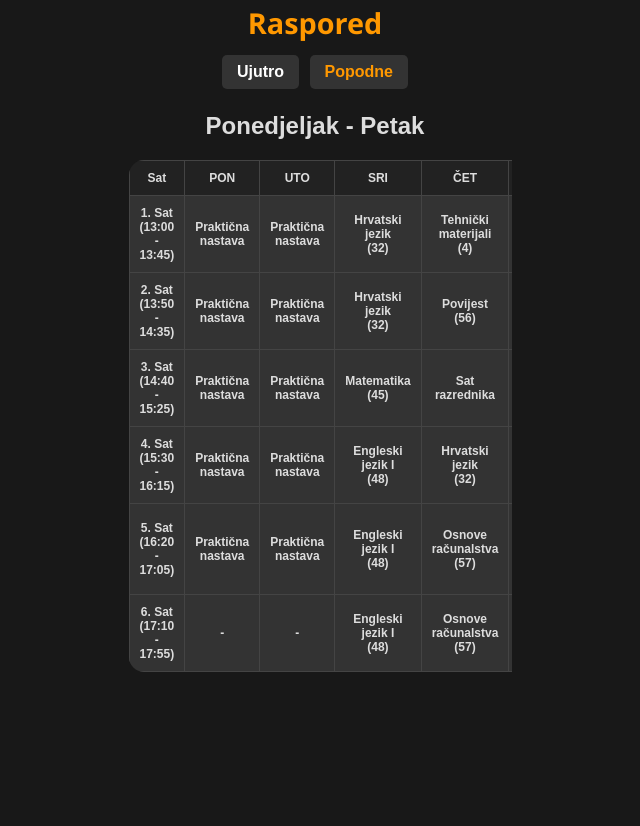
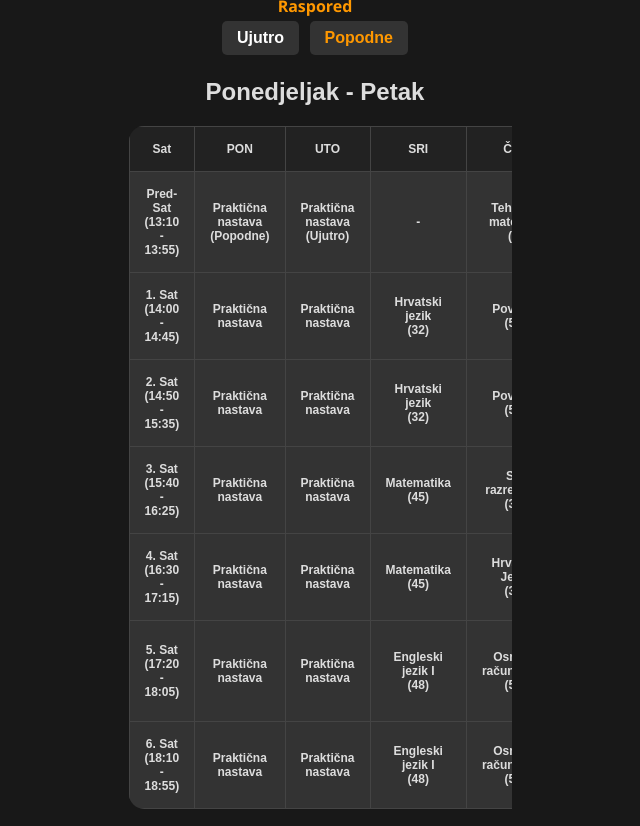
Before and after one commit to czenc/czenc.github.io, a plain HTML site: page index.html in a window 1280 px wide. Both pictures are taken after a click on the button "Popodne". Shown: the whole page, without its empty margins (325-965 px from the left). Drawn offline with Linux system fonts and the light colour scheme.

Commit message:
Ažuriranje tabele i dizajna prema specifikacijama

```diff
--- /dev/null
+++ b/discordbotad/package.json
@@ -0,0 +1,5 @@
+{
+  "dependencies": {
+    "discord.js": "^14.16.3"
+  }
+}
--- a/index.html
+++ b/index.html
@@ -33,8 +33,8 @@
         <tbody>
           <tr>
             <td>1. Sat (8:00 - 8:45)</td>
-            <td>Praktična nastava</td>
-            <td>Praktična nastava</td>
+            <td>Praktična nastava (Popodne)</td>
+            <td>Praktična nastava (Ujutro)</td>
             <td>Engleski jezik I<br>(48)</td>
             <td>Tehničko crtanje<br>(3)</td>
             <td>Tehnologija održavanja alatnih strojeva<br>(4)</td>
@@ -67,7 +67,7 @@
             <td>5. Sat (11:20 - 12:05)</td>
             <td>Praktična nastava</td>
             <td>Praktična nastava</td>
-            <td>Vjeronauk<br>(43)</td>
+            <td>Vjeronauk<br>(50)</td>
             <td>Hrvatski jezik<br>(32)</td>
             <td>Povijest<br>(56)</td>
           </tr>
@@ -75,7 +75,7 @@
             <td>6. Sat (12:10 - 12:55)</td>
             <td>Praktična nastava</td>
             <td>Praktična nastava</td>
-            <td>Tehničko crtanje<br>(3)</td>
+            <td>-</td>
             <td>Matematika<br>(45)</td>
             <td>Povijest<br>(56)</td>
           </tr>
@@ -107,15 +107,15 @@
         </thead>
         <tbody>
           <tr>
-            <td>1. Sat (13:00 - 13:45)</td>
-            <td>Praktična nastava</td>
-            <td>Praktična nastava</td>
-            <td>Hrvatski jezik<br>(32)</td>
+            <td>Pred-Sat (13:10 - 13:55)</td>
+            <td>Praktična nastava (Popodne)</td>
+            <td>Praktična nastava (Ujutro)</td>
+            <td>-</td>
             <td>Tehnički materijali<br>(4)</td>
             <td>Tehničko crtanje<br>(3)</td>
           </tr>
           <tr>
-            <td>2. Sat (13:50 - 14:35)</td>
+            <td>1. Sat (14:00 - 14:45)</td>
             <td>Praktična nastava</td>
             <td>Praktična nastava</td>
             <td>Hrvatski jezik<br>(32)</td>
@@ -123,23 +123,31 @@
             <td>Tehničko crtanje<br>(3)</td>
           </tr>
           <tr>
-            <td>3. Sat (14:40 - 15:25)</td>
+            <td>2. Sat (14:50 - 15:35)</td>
+            <td>Praktična nastava</td>
+            <td>Praktična nastava</td>
+            <td>Hrvatski jezik<br>(32)</td>
+            <td>Povijest<br>(56)</td>
+            <td>Vjeronauk<br>(50)</td>
+          </tr>
+          <tr>
+            <td>3. Sat (15:40 - 16:25)</td>
             <td>Praktična nastava</td>
             <td>Praktična nastava</td>
             <td>Matematika<br>(45)</td>
-            <td>Sat razrednika</td>
-            <td>Vjeronauk<br>(50)</td>
-          </tr>
-          <tr>
-            <td>4. Sat (15:30 - 16:15)</td>
-            <td>Praktična nastava</td>
-            <td>Praktična nastava</td>
-            <td>Engleski jezik I<br>(48)</td>
-            <td>Hrvatski jezik<br>(32)</td>
+            <td>Sat razrednika<br>(32)</td>
             <td>Tjelesna i zdravstvena kultura</td>
           </tr>
           <tr>
-            <td>5. Sat (16:20 - 17:05)</td>
+            <td>4. Sat (16:30 - 17:15)</td>
+            <td>Praktična nastava</td>
+            <td>Praktična nastava</td>
+            <td>Matematika<br>(45)</td>
+            <td>Hrvatski Jezik<br>(32)</td>
+            <td>Tjelesna i zdravstvena kultura</td>
+          </tr>
+          <tr>
+            <td>5. Sat (17:20 - 18:05)</td>
             <td>Praktična nastava</td>
             <td>Praktična nastava</td>
             <td>Engleski jezik I<br>(48)</td>
@@ -147,12 +155,12 @@
             <td>Tehnologija održavanja alatnih strojeva<br>(55)</td>
           </tr>
           <tr>
-            <td>6. Sat (17:10 - 17:55)</td>
-            <td>-</td>
-            <td>-</td>
+            <td>6. Sat (18:10 - 18:55)</td>
+            <td>Praktična nastava</td>
+            <td>Praktična nastava</td>
             <td>Engleski jezik I<br>(48)</td>
             <td>Osnove računalstva<br>(57)</td>
-            <td>Tehnologija obrade i montaže<br>(55)</td>
+            <td>Tehnologija obrade i montaže<br>(56)</td>
           </tr>
         </tbody>
       </table>
--- a/style.css
+++ b/style.css
@@ -22,14 +22,14 @@ body {
 
 h1 {
   color: #ff9800;
-  font-size: 1.8em;  /* Smanjen font */
+  font-size: 1em;  /* Smanjen font */
   font-weight: bold;
   font-family: 'Segoe UI', Tahoma, sans-serif;
-  margin-bottom: 10px;  /* Manji razmak između naslova i tablica */
+  margin-bottom: 1px;  /* Manji razmak između naslova i tablica */
 }
 
 .tabs {
-  margin: 10px 0;  /* Manji razmak između tablica */
+  margin: 1px 0;  /* Manji razmak između tablica */
 }
 
 .tab-button {
@@ -66,7 +66,7 @@ table {
 }
 
 th, td {
-  padding: 10px;
+  padding: 15px;
   border: 1px solid #444;
   font-size: 0.75em;
   font-weight: bold;
```
Also changed, not shown: discordbotad/bot.js (added, +48 -0 lines), 2 other files.
